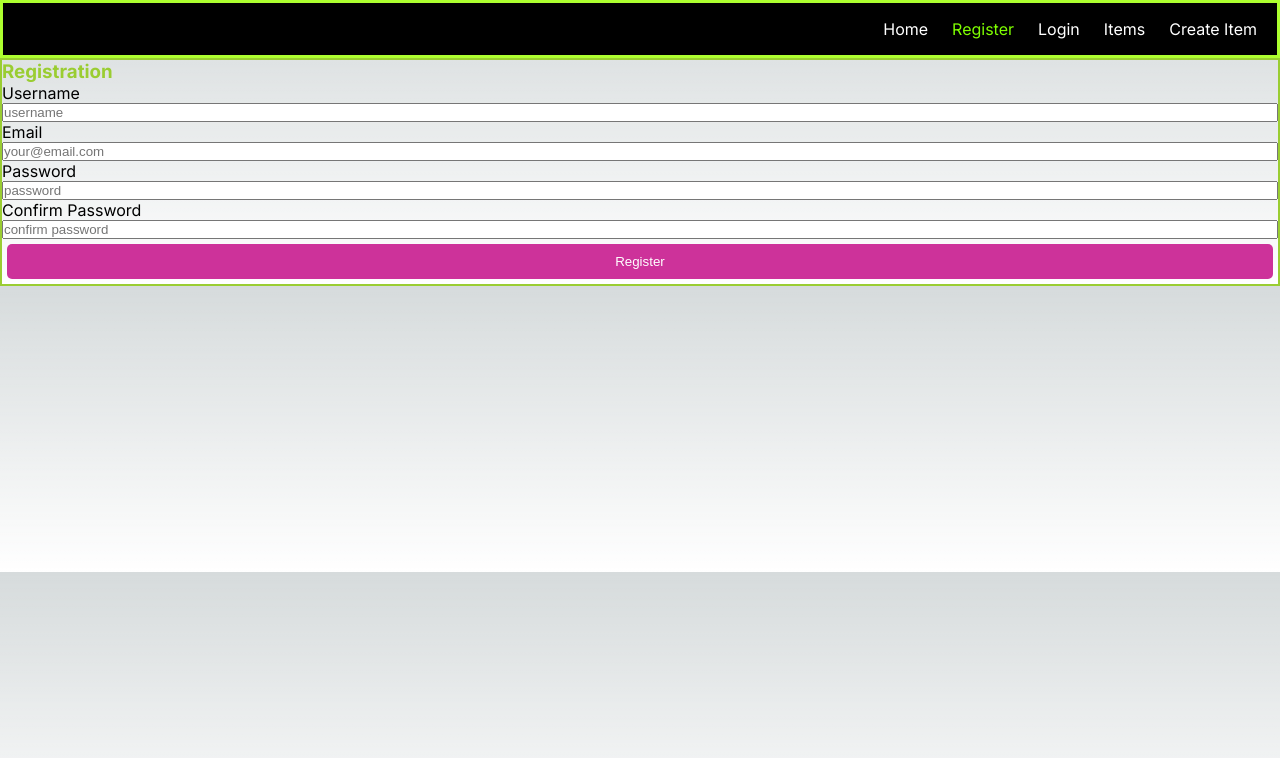
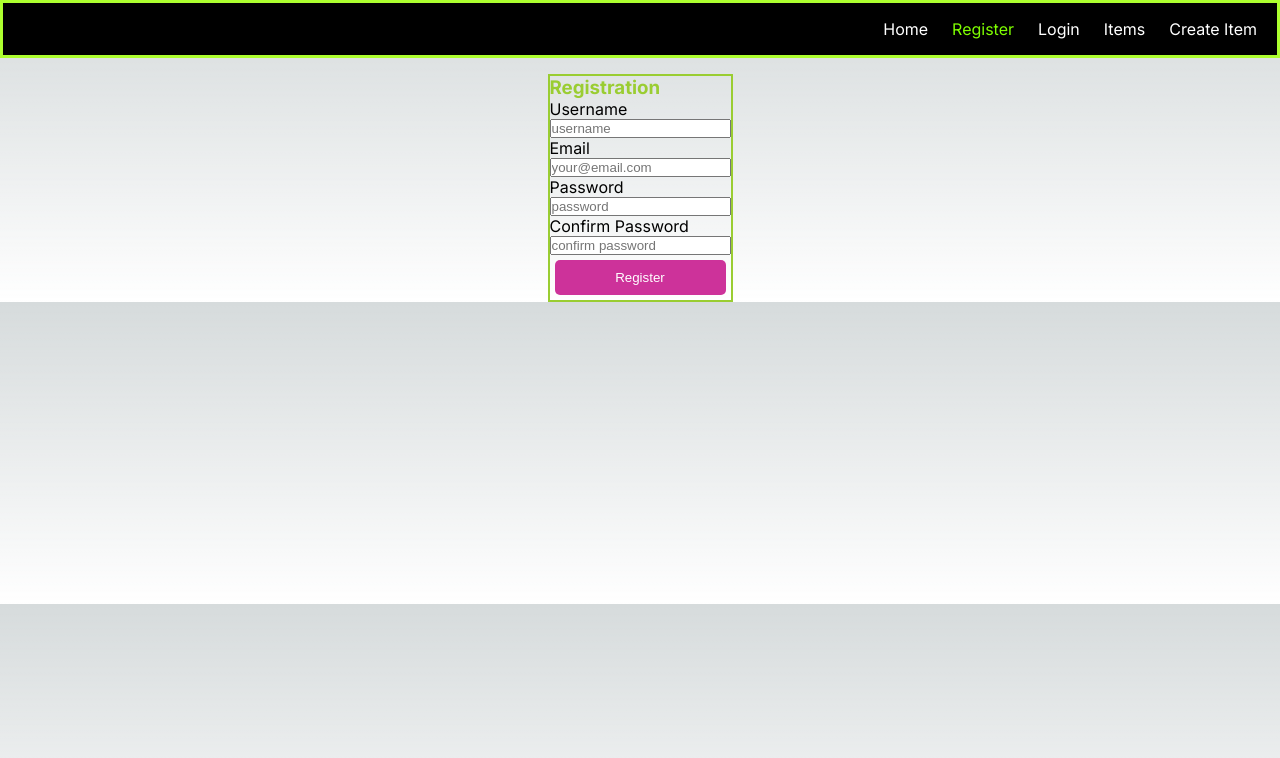
Before and after one commit to Job85/inventory-client, a Next.js app: page /register in a window 1280 px wide. Shown: the top 758 px of the page. Built offline with nearby package versions, Linux system fonts and the light colour scheme.

Commit message:
added styling for card component

```diff
--- a/src/app/page.module.css
+++ b/src/app/page.module.css
@@ -7,3 +7,11 @@
   min-height: 100vh;
   border: 1rem #800020 solid;
 }
+
+.card_container {
+  display: flex;
+  flex-direction: column;
+  align-items: center;
+  justify-content: center;
+  margin-top: 1rem;
+}
```
